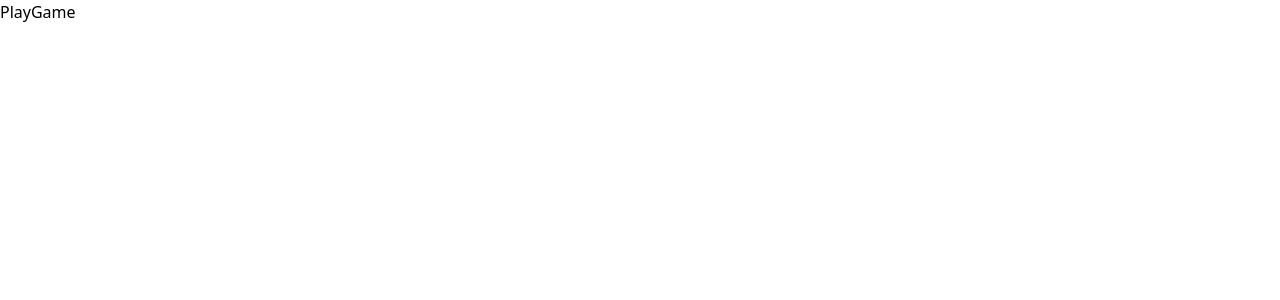
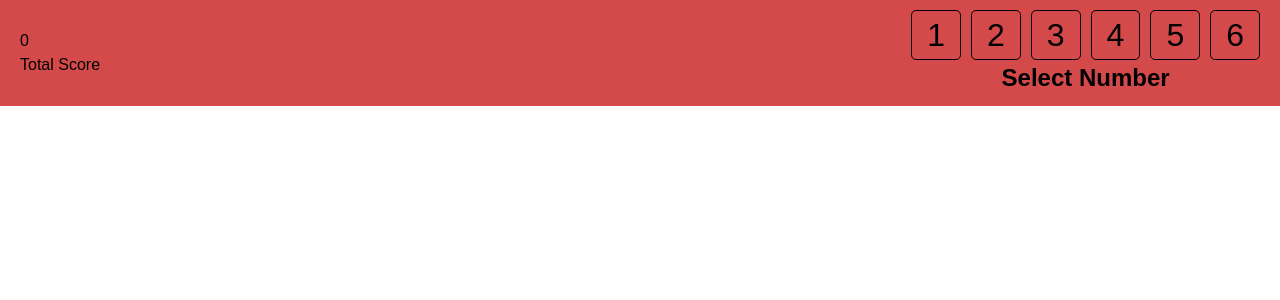
Before and after one commit to Vikash-thak12/React_Projects, a React (Vite) app in the folder Dice_Game/Dice_Game/: page / in a window 1280 px wide. Both pictures are taken after a click on the button "Play Now". Shown: the top 300 px of the page. Built offline with nearby package versions, Linux system fonts and the light colour scheme.

Commit message:
Created another component

```diff
--- a/Dice_Game/Dice_Game/src/App.jsx
+++ b/Dice_Game/Dice_Game/src/App.jsx
@@ -9,9 +9,11 @@
   const toggle = () => {
     setIsStart((prev) =>  !prev)
   }
+
+
   return (
     <div>
-      {isStart ? <PlayGame /> : <StartGame toggle={toggle} />}
+      {isStart ? <PlayGame toggle={toggle} /> : <StartGame toggle={toggle} />}
       {/* <StartGame /> */}
     </div>
   );
--- /dev/null
+++ b/Dice_Game/Dice_Game/src/components/PlayGame/PlayGame.css
@@ -0,0 +1,41 @@
+main {
+    background-color: gray;
+}
+
+.upper-content {
+    background-color: rgb(212, 74, 74);
+    display: flex;
+    align-items: center;
+    justify-content: space-between;
+    padding: 10px 20px;
+}
+
+.right-content {
+    display: flex;
+    flex-direction: column;
+}
+
+.right-content div {
+    display: flex;
+    gap: 10px;
+}
+
+.right-content .box {
+    border: 1px solid black;
+    border-radius: 5px;
+    padding: 0 15px;
+    font-size: 2rem;
+    cursor: pointer;
+}
+
+.right-content .box:hover {
+    background-color: black;
+    color: white;
+    transition: .3s;
+}
+
+.right-content p {
+    text-align: center;
+    font-weight: bold;
+    font-size: 1.5rem;
+}
--- a/Dice_Game/Dice_Game/src/components/PlayGame/PlayGame.jsx
+++ b/Dice_Game/Dice_Game/src/components/PlayGame/PlayGame.jsx
@@ -1,11 +1,33 @@
-import React from 'react';
+import './PlayGame.css'
 
-const PlayGame = () => {
-  return (
-    <div>
-    PlayGame
-    </div>
-  );
+const PlayGame = ({ toggle }) => {
+    return (
+        // <div className="flex bg-red-200 p-10 gap-5">
+        // PlayGame
+        // <button onClick={toggle} className="bg-gray-400 p-5 rounded-lg">Click here for main page</button>
+        // </div>
+        <>
+            <main className="min-h-screen">
+                <div className="upper-content">
+                    <div className="left-content">
+                        <p className="text-center text-5xl">0</p>
+                        <p className="text-2xl font-bold">Total Score</p>
+                    </div>
+                    <div className="right-content">
+                        <div>
+                            <div className="box">1</div>
+                            <div className="box">2</div>
+                            <div className="box">3</div>
+                            <div className="box">4</div>
+                            <div className="box">5</div>
+                            <div className="box">6</div>
+                        </div>
+                        <p>Select Number</p>
+                    </div>
+                </div>
+            </main>
+        </>
+    );
 };
 
 export default PlayGame;
--- a/Dice_Game/Dice_Game/src/components/StartGame/StartGame.css
+++ b/Dice_Game/Dice_Game/src/components/StartGame/StartGame.css
@@ -1,5 +1,5 @@
 main {
-    background-color: rgb(50, 39, 135);
+    background-color: rgb(153, 145, 215);
 }
 
 .content {
--- a/Dice_Game/Dice_Game/src/index.css
+++ b/Dice_Game/Dice_Game/src/index.css
@@ -1,3 +1,9 @@
 @tailwind base;
 @tailwind components;
 @tailwind utilities;
+
+@import url('https://fonts.googleapis.com/css2?family=Poppins:ital,wght@0,100;0,200;0,300;0,400;0,500;0,600;0,700;0,800;0,900;1,100;1,200;1,300;1,400;1,500;1,600;1,700;1,800;1,900&family=Roboto:ital,wght@0,100;0,300;0,400;0,500;0,700;0,900;1,100;1,300;1,400;1,500;1,700;1,900&display=swap');
+
+body {
+    font-family: "Poppins", sans-serif;
+}
```
